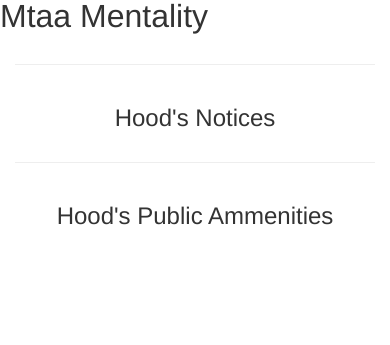
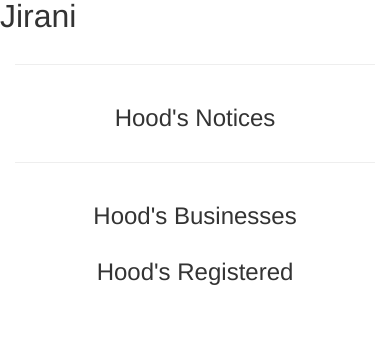
Before and after one commit to Hillarydalie/jiraniwatch, a Django app: page / in a window 390 px wide. Shown: the part 499-844 px from the top of the page. Run offline with Django 3.2, Linux system fonts and the light colour scheme; some libraries are stand-ins or nearby versions.

Commit message:
Edit the homepage to display announcements and hoods available

```diff
--- a/hood/templates/all/index.html
+++ b/hood/templates/all/index.html
@@ -1,12 +1,13 @@
 {%extends 'all/base.html'%}
+{% load static %}
 {% block content %}
 {{bock.super}}
 <div class="row">
     <div class="col-md-3 col-md-offset-2">
-        <img src="media/profilepic/mtaa.jpg" alt="logo">
+        <img src="static/images/jirani.png" alt="logo">
     </div>
     <div class="col-md-7">
-        <h3 style="text-align: left; font-size: xx-large">Mtaa Mentality</h3>
+        <h3 style="text-align: left; font-size: xx-large">Jirani</h3>
     </div>
 </div>
 
@@ -31,30 +32,67 @@
 </div>
 <hr>
 <div class="row">
-<h3 style="text-align: center">Hood's Public Ammenities</h3>
-    {% for public in public %}
+<h3 style="text-align: center">Hood's Businesses</h3>
+  {% for bizdisplay in biz %}
         <div class="col-md-4">
             <div class="panel panel-info">
                 <div class="panel-heading">
-                <h3 class="panel-title">{{public.ammenityName|upper}}</h3>
+                    <h3 class="panel-title">{{bizdisplay.business_name|upper}}</h3>
                 </div>
                 <div class="panel-body">
-                {{public.location}}
+                    {{bizdisplay.description_of_biz}}
                 </div>
                 <div class="panel-body">
-                {{public.description}}
+                    {{bizdisplay.location}}
                 </div>
                 <div class="panel-body">
-                {{public.address}}
+                    {{bizdisplay.email}}
                 </div>
+                <div class="panel-footer">{{bizdisplay.hood}}</div>
+            </div>
+        </div>
+    {% endfor %}
+</div>
+</div>
+
+<div class="container">
+    <div class="row">
+    <h3 style="text-align: center">Hood's Registered</h3>
+      {% for displayhood in hoods %}
+            <!-- "hoods" in the above line of code refers to the "hoods" passed in, in my views-->
+            <div class="col-md-4">
+                <div class="panel panel-info">
+                    <div class="panel-heading">
+                        <h3 class="panel-title">{{displayhood.hoodName|upper}}</h3>
+                    </div>
+                    <div class="panel-body">
+                        {{displayhood.hoodLocation}}
+                    </div>
+                    <div class="panel-body">
+                        Last number of registered occupants as per the census is: {{displayhood.occupantsCount}}
+                    </div>
+                    <!-- <div class="panel-body">
+                        Join this Neighbourhood
+                        <a href="joinhood/">
+                            <i class="fas fa-sign-in-alt"></i>
+                        </a>
+                    </div>
+                    <div class="panel-body">
+                        Exit this Neighbourhood
+                        <a href="exithood/">
+                            <i class="fas fa-sign-out-alt"></i>
+                        </a>
+                    </div> -->
                     <div class="panel-footer">
-                {{public.hood}}
+                        Neighbourhood created by: {{displayhood.admin}}
                     </div>
                 </div>
             </div>
             {% endfor %}
-
     </div>
 </div>
 
+
+</div>
+
 {% endblock %}
```
Lines whose indentation alone changed are shown as unchanged.
